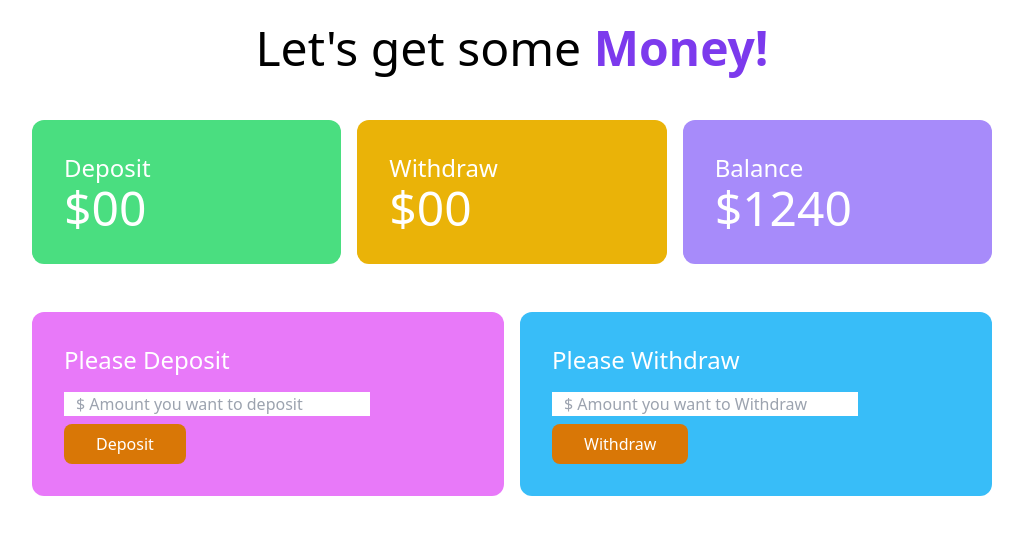
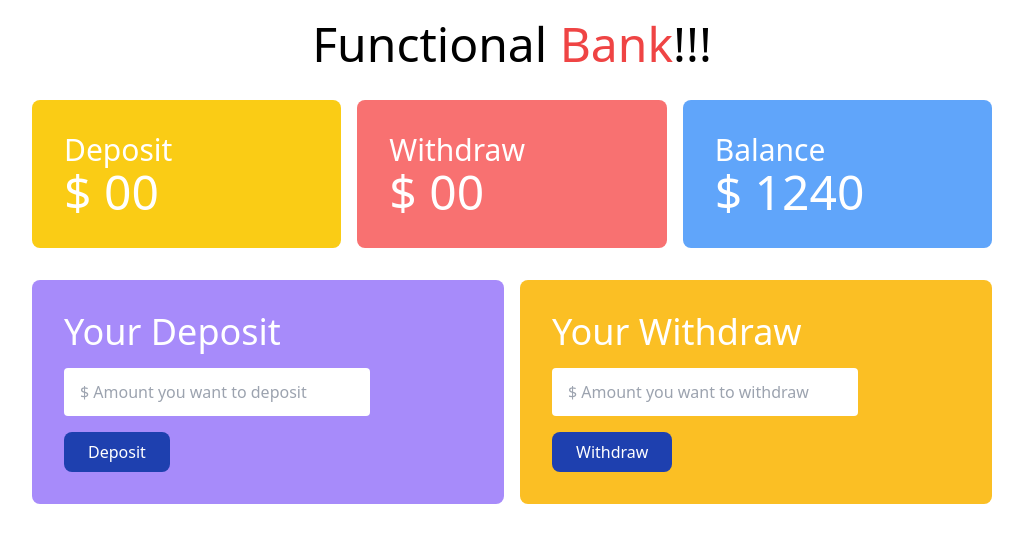
Before and after one commit to susmoysaha6/bank, a plain HTML site: page bank.html in a window 1280 px wide. Shown: the whole page, without its empty margins (128-1151 px from the left). Drawn offline with nearby package versions, Linux system fonts and the light colour scheme.

Commit message:
bank html file

```diff
--- a/bank.html
+++ b/bank.html
@@ -5,52 +5,53 @@
     <meta charset="UTF-8">
     <meta http-equiv="X-UA-Compatible" content="IE=edge">
     <meta name="viewport" content="width=device-width, initial-scale=1.0">
-    <title>Banking Page</title>
+    <title>Functional Bank</title>
     <script src="https://cdn.tailwindcss.com"></script>
 </head>
 
 <body>
-    <header>
-        <h1 class="text-5xl text-center mt-6">Let's get some <span class="font-semibold text-violet-600">Money!</span>
-        </h1>
+    <header class="mt-5">
+        <h1 class="text-5xl text-center">Functional <span class="text-red-500 font-medium">Bank</span>!!!</h1>
     </header>
     <main>
-        <section class="mt-12">
-            <div class="grid grid-cols-3 gap-4 w-9/12 mx-auto">
-                <div class="bg-green-400 p-8 rounded-xl">
-                    <h4 class="text-2xl text-white">Deposit</h4>
-                    <h2 class="text-5xl text-white">$<span id="deposit-total">00</span></h2>
+        <!-- balance and transiction summary  -->
+        <section class="mt-8">
+            <div class="grid grid-cols-3 gap-4 w-3/4 mx-auto text-white">
+                <div class="bg-yellow-400 p-8 rounded-lg">
+                    <h4 class="text-3xl">Deposit</h4>
+                    <h2 class="text-5xl font-medium">$ <span id="deposit-total">00</span></h2>
                 </div>
-                <div class="bg-yellow-500 p-8 rounded-xl">
-                    <h4 class="text-2xl text-white">Withdraw</h4>
-                    <h2 class="text-5xl text-white">$<span id="withdraw-total">00</span></h2>
+                <div class="bg-red-400 p-8 rounded-lg">
+                    <h4 class="text-3xl">Withdraw</h4>
+                    <h2 class="text-5xl font-medium">$ <span id="withdraw-total">00</span></h2>
                 </div>
-                <div class="bg-violet-400 p-8 rounded-xl">
-                    <h4 class="text-2xl text-white">Balance</h4>
-                    <h2 class="text-5xl text-white">$<span id="balance-total">1240</span></h2>
+                <div class="bg-blue-400 p-8 rounded-lg">
+                    <h4 class="text-3xl">Balance</h4>
+                    <h2 class="text-5xl font-medium">$ <span id="balance-total">1240</span></h2>
                 </div>
             </div>
         </section>
-        <!-- deposit & Withdraw -->
-        <section class="mt-12">
-            <div class="grid grid-cols-2 gap-4 w-9/12 mx-auto">
-                <div class="bg-fuchsia-400 p-8 rounded-xl">
-                    <h4 class="text-2xl text-white mb-4">Please Deposit</h4>
-                    <input class="w-9/12 block mb-2 px-3" type="text" name="" id="deposit-field"
+        <!-- Deposit and Withdraw section  -->
+        <section class="mt-8 w-3/4 mx-auto">
+            <div class="grid grid-cols-2 gap-4">
+                <div class="bg-violet-400 p-8 rounded-lg">
+                    <h3 class="text-4xl text-white mb-4">Your Deposit</h3>
+                    <input id="deposit-field" class="w-3/4 px-4 py-3 rounded block" type="text"
                         placeholder="$ Amount you want to deposit">
                     <button id="btn-deposit"
-                        class="bg-amber-600 hover:bg-sky-700 px-8 py-2 text-white font-medium rounded-lg">Deposit</button>
+                        class="bg-blue-800 px-6 py-2 text-white font-medium hover:bg-blue-600 rounded-lg mt-4">Deposit</button>
                 </div>
-                <div class="bg-sky-400 p-8 rounded-xl">
-                    <h4 class="text-2xl text-white mb-4">Please Withdraw</h4>
-                    <input class="w-9/12 block mb-2 px-3" type="text" name="" id="withdraw-field"
-                        placeholder="$ Amount you want to Withdraw">
+                <div class="bg-amber-400 p-8 rounded-lg">
+                    <h3 class="text-4xl text-white mb-4">Your Withdraw</h3>
+                    <input id="withdraw-field" class="w-3/4 px-4 py-3 rounded block" type="text"
+                        placeholder="$ Amount you want to withdraw">
                     <button id="btn-withdraw"
-                        class="bg-amber-600 hover:bg-sky-700 px-8 py-2 text-white font-medium rounded-lg">Withdraw</button>
+                        class="bg-blue-800 px-6 py-2 text-white font-medium hover:bg-blue-600 rounded-lg mt-4">Withdraw</button>
                 </div>
             </div>
         </section>
     </main>
+    <script src="js/utilities.js"></script>
     <script src="js/deposit.js"></script>
     <script src="js/withdraw.js"></script>
 </body>
```
